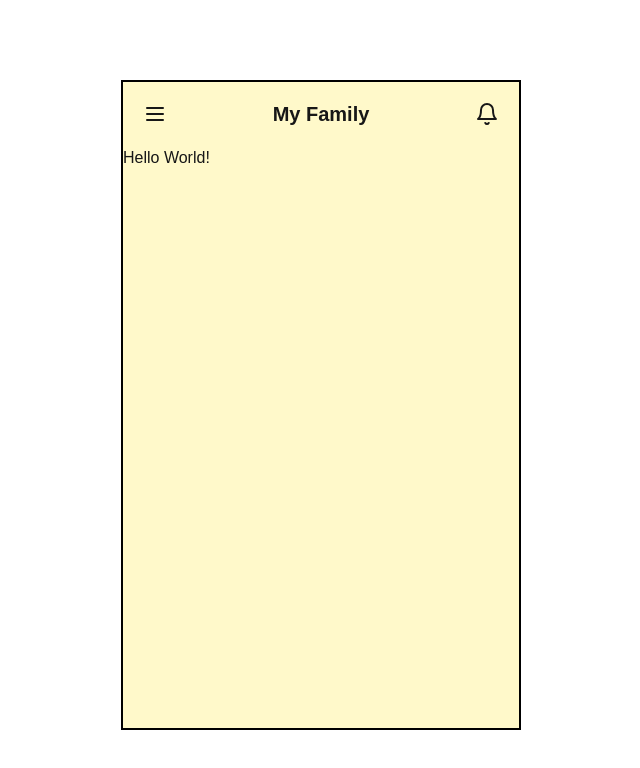
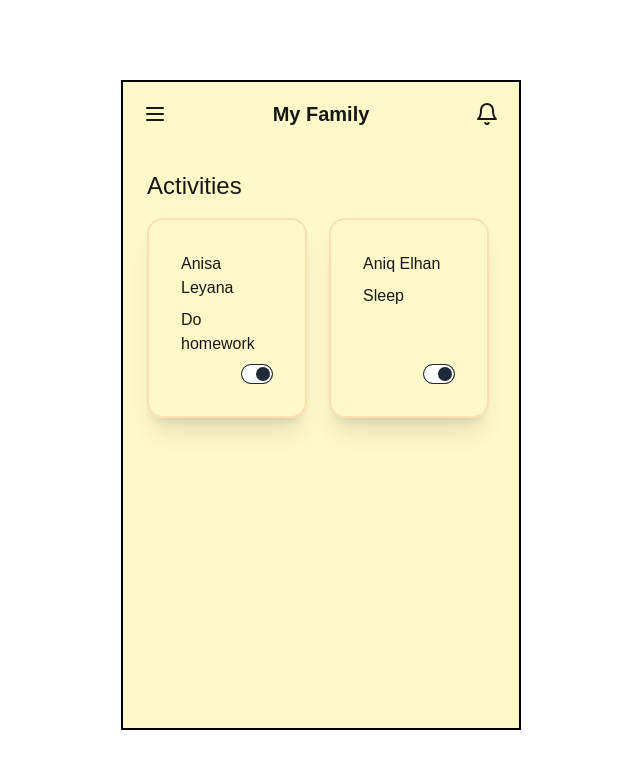
Before and after one commit to amirahyusof/parents-tracker, a Next.js app: page /component/mainpage in a window 1280 px wide. Shown: the top 768 px of the page, without its empty margins (319-959 px from the left). Built offline with nearby package versions, Linux system fonts and the light colour scheme.

Commit message:
add activity card

```diff
--- /dev/null
+++ b/app/(overview)/page.js
@@ -0,0 +1,21 @@
+"use client"
+import Image from "next/image";
+import Link from "next/link";
+
+export default function Home() {
+  return (
+    <div className="hero bg-[#FFF9CA]">
+      <main className="hero-content flex-col lg:flex-row-reserve">
+        <div className="text-center lg:text-left">
+          <h1 className="text-4xl font-bold">Parent Tracker</h1>
+        </div>
+
+        <div className="mt-4 w-full max-w-sm">
+          <button className="btn border-white w-full bg-[#FFB4B4] hover:bg-[#FFDEB4] text-black">
+            <Link href="/component/login">Login</Link>
+          </button>
+        </div>
+      </main>
+    </div>
+  );
+}
--- a/app/component/mainpage/page.js
+++ b/app/component/mainpage/page.js
@@ -1,11 +1,12 @@
 
+import ActivityCard from "@/app/interface/activityCard";
 import UpBar from "@/app/interface/navbar";
 
 const page = () => {
   return (
     <section>
       <UpBar />
-      Hello World!
+      <ActivityCard />
     </section>
   )
 }
--- a/app/interface/activityCard.js
+++ b/app/interface/activityCard.js
@@ -0,0 +1,32 @@
+import React from 'react'
+
+export default function ActivityCard(){
+  return (
+    <section className='p-6'>
+      <h1 className='text-2xl mb-4'>Activities</h1>
+      <div className='grid grid-cols-2 gap-4'>
+        <div className='card w-40 shadow-xl border-2 border-[#FFDEB4]'>
+          <div className='card-body'>
+            <h2 className='text-md'>Anisa Leyana</h2>
+            <p>Do homework</p>
+            <div className='card-actions justify-end'>
+              <input type='checkbox' className='toggle toggle-sm hover:bg-blue-200' defaultChecked/>
+            </div>
+          </div>
+        </div>
+
+        <div className='card w-40 shadow-xl border-2 border-[#FFDEB4]'>
+          <div className='card-body'>
+            <h2 className='text-md'>Aniq Elhan</h2>
+            <p>Sleep</p>
+            <div className='card-actions justify-end'>
+              <input type='checkbox' className='toggle toggle-sm hover:bg-blue-200' defaultChecked/>
+            </div>
+          </div>
+        </div>
+
+      </div>
+
+    </section>
+  )
+}
```
